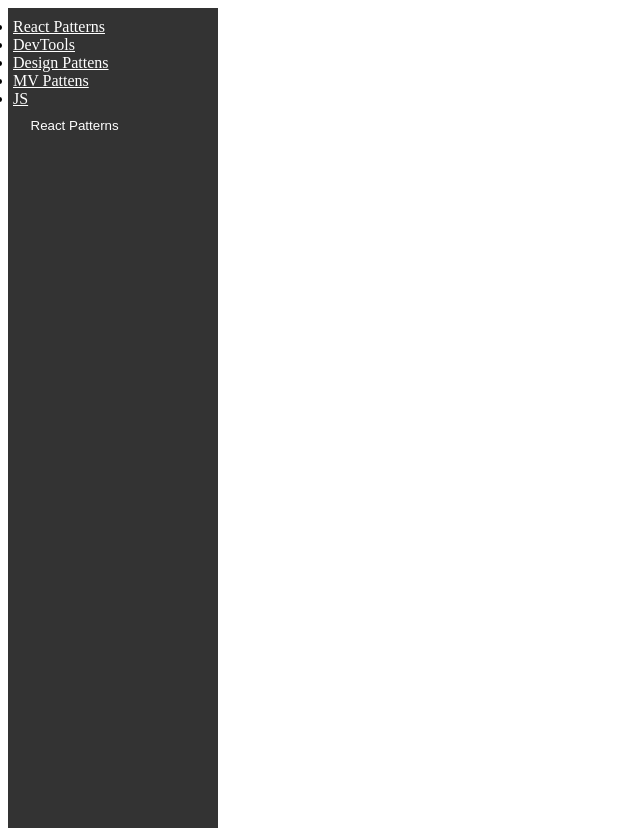
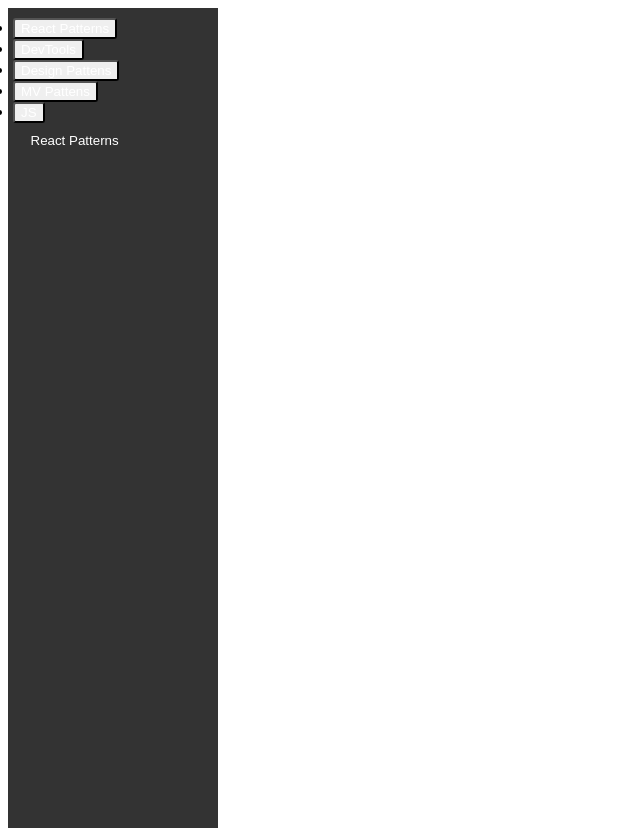
Before and after one commit to sergeypoddubnii/js-tricks, a React (Create React App) app: page / in a window 1280 px wide. Shown: the whole page, without its empty margins (0-640 px from the left). Built offline with nearby package versions, Linux system fonts and the light colour scheme.

Commit message:
fix navigation link

```diff
--- a/src/Components/Navigation/NavigationLink/index.tsx
+++ b/src/Components/Navigation/NavigationLink/index.tsx
@@ -1,5 +1,5 @@
 import React, {FC} from 'react';
-import {NavLink} from 'react-router-dom';
+import {useNavigate} from 'react-router-dom';
 import './styles.scss';
 
 interface IProps {
@@ -8,11 +8,19 @@
 }
 
 const NavigationLink:FC<IProps> = ({text, to}:IProps) => {
+	const navigate = useNavigate();
+
+	const redirectToPush = () => navigate(to);
+
 	return (
 		<li className='item'>
-			<NavLink to={to} className='link'>
+			<button
+				type='button'
+				className='link'
+				onClick={redirectToPush}
+			>
 				{text}
-			</NavLink>
+			</button>
 		</li>
 	);
 };
```
